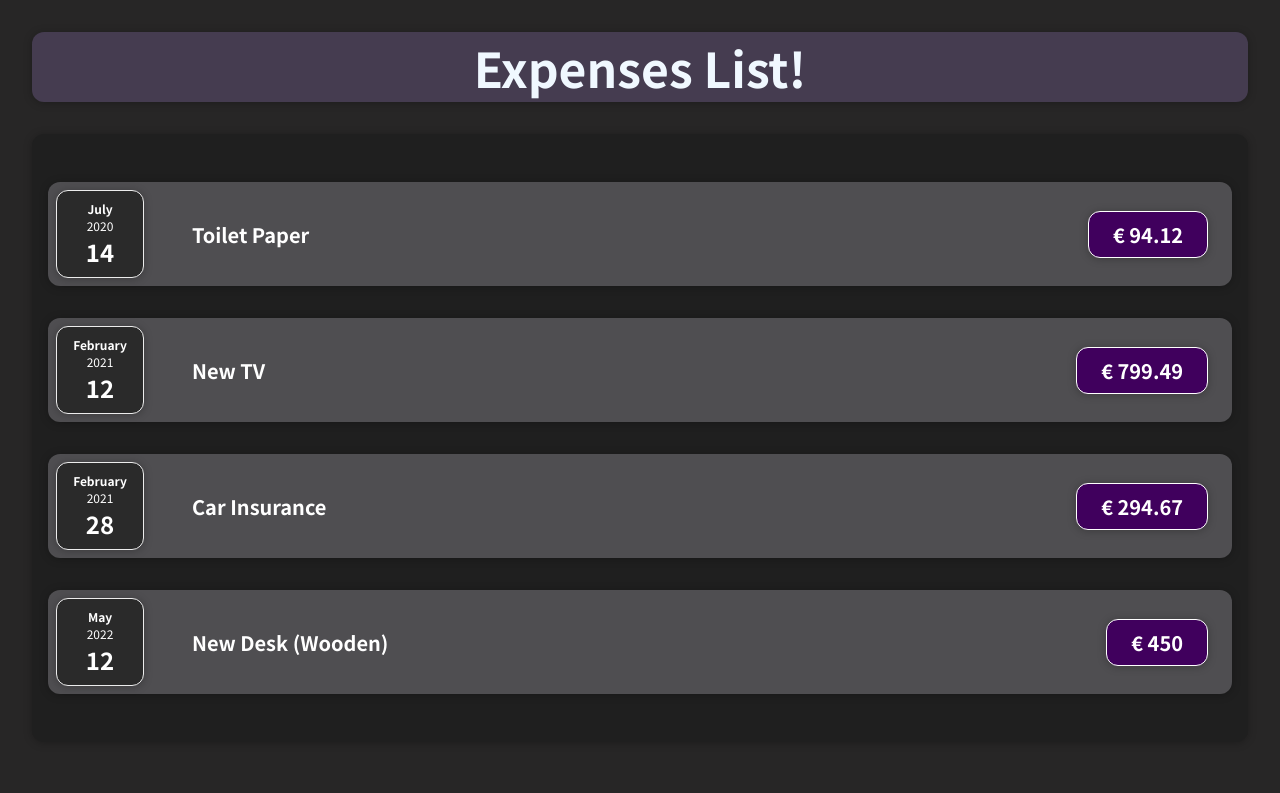
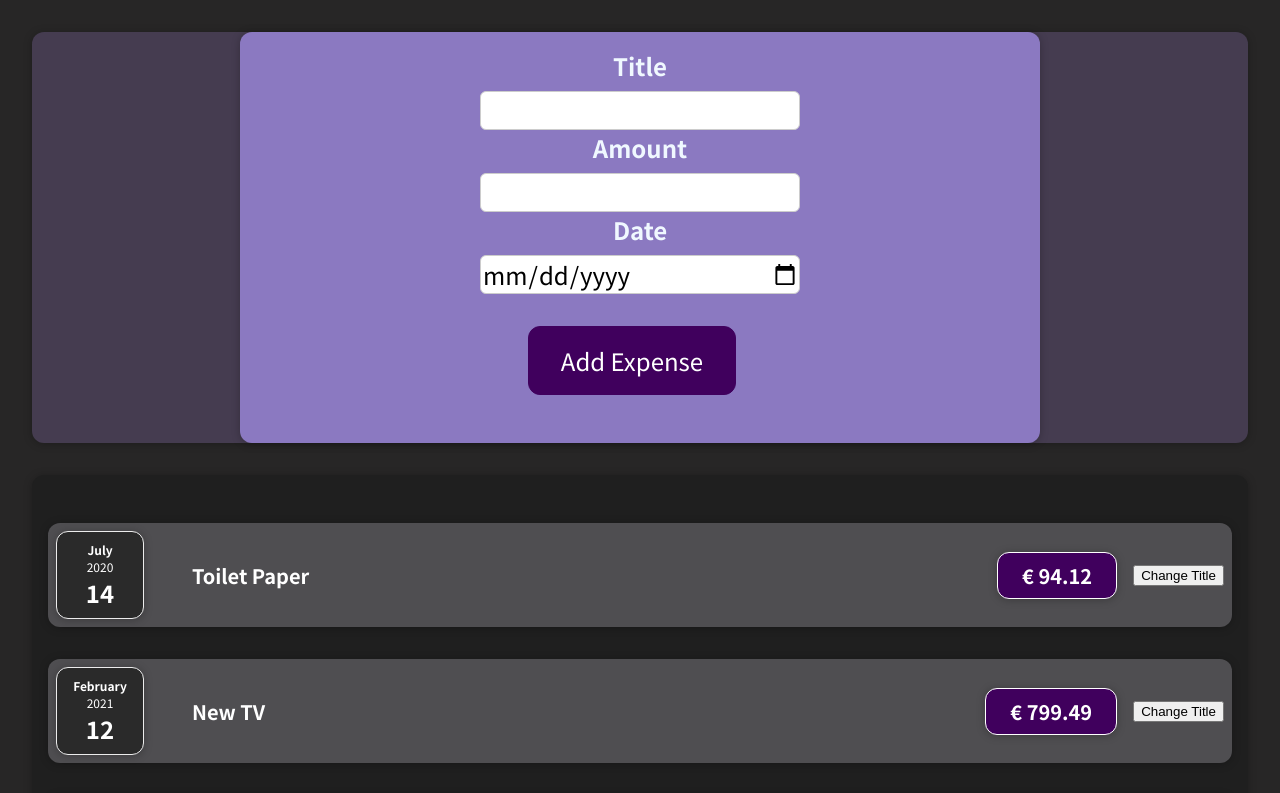
Before and after one commit to IbrahimMuharib/Expenses-react-app, a React (Create React App) app: page / in a window 1280 px wide. Shown: the top 793 px of the page. Built offline with nearby package versions, Linux system fonts and the light colour scheme.

Commit message:
feat: Added new expense form

```diff
--- a/src/App.tsx
+++ b/src/App.tsx
@@ -3,12 +3,13 @@ import expensesData from "./components/expensesData.json";
 import Expenses from "./components/ExpensesList/Expenses/Expenses";
 import "./App.css";
 import Card from "./components/UI/Card";
+import NewExpense from "./components/CreateExpenses/NewExpense/NewExpense.tsx";
 function App(): JSX.Element | null {
   let expensesList: Expense[] = parseJsonData(expensesData);
   return (
     <div>
       <Card className="expenses_header">
-        <h1>Expenses List!</h1>
+        <NewExpense></NewExpense>
       </Card>
       <Expenses expenses={expensesList} />
     </div>
--- /dev/null
+++ b/src/components/CreateExpenses/ExpenseForm/ExpenseForm.css
@@ -0,0 +1,27 @@
+.new-expense__controls {
+    display: flex;
+    flex-wrap: wrap;
+    gap: 1rem;
+    margin-bottom: 1rem;
+    text-align: left;
+  }
+
+  .new-expense__control label {
+    font-weight: bold;
+    margin-bottom: 0.5rem;
+    display: block;
+  }
+
+  .new-expense__control input {
+    font: inherit;
+    border-radius: 6px;
+    border: 1px solid #ccc;
+    width: 20rem;
+    max-width: 100%;
+  }
+
+  .new-expense__actions {
+    padding: 1rem;
+    margin: 1rem;
+    text-align:center
+  }
--- /dev/null
+++ b/src/components/CreateExpenses/ExpenseForm/ExpenseForm.tsx
@@ -0,0 +1,51 @@
+import { useState } from "react";
+import userFormInput from "../userFormInput";
+import "./ExpenseForm.css";
+
+export default function ExpenseForm() {
+    const [userInput, setUserInput] = useState<userFormInput>({enteredTitle: '', enteredAmount: '', enteredDate: ''})
+
+  function titleChangeHandler(event: React.ChangeEvent<HTMLInputElement>) {
+    setUserInput((prevState) => {return {...prevState, enteredTitle:event.target.value};});
+  }
+
+  function amountChangeHandler(event: React.ChangeEvent<HTMLInputElement>) {
+    setUserInput((prevState) => {return {...prevState, enteredAmount:event.target.value};});
+  }
+
+  function dateChangeHandler(event: React.ChangeEvent<HTMLInputElement>) {
+    setUserInput((prevState) => {return {...prevState, enteredDate:event.target.value};});
+  }
+
+  return (
+    <form>
+      <div className="new-expense__control">
+        <div className="new-expense__control">
+          <label>Title</label>
+          <input type="text" onChange={titleChangeHandler} />
+        </div>
+        <div className="new-expense__control">
+          <label>Amount</label>
+          <input
+            type="number"
+            min="0.01"
+            step="0.01"
+            onChange={amountChangeHandler}
+          />
+        </div>
+        <div className="new-expense__control">
+          <label className="">Date</label>
+          <input
+            type="date"
+            min={"2017-01-01"}
+            max={"2023-12-31"}
+            onChange={dateChangeHandler}
+          />
+        </div>
+      </div>
+      <div className="new-expense__actions">
+        <button type="submit"> Add Expense </button>
+      </div>
+    </form>
+  );
+}
--- /dev/null
+++ b/src/components/CreateExpenses/NewExpense/NewExpense.css
@@ -0,0 +1,36 @@
+.new-expense {
+  background-color: #a792eeb6;
+  padding: 1rem;
+  margin: 2rem auto;
+  width: 50rem;
+  max-width: 95%;
+  text-align: center;
+}
+
+.new-expense button {
+  font: inherit;
+  cursor: pointer;
+  padding: 1rem 2rem;
+  border: 1px solid #40005d;
+  background-color: #40005d;
+  color: white;
+  border-radius: 12px;
+  margin-right: 1rem;
+}
+
+.new-expense button:hover,
+.new-expense button:active {
+  background-color: #510674;
+  border-color: #510674;
+}
+
+.new-expense button.alternative {
+  color: #220131;
+  border-color: transparent;
+  background-color: transparent;
+}
+
+.new-expense button.alternative:hover,
+.new-expense button.alternative:active {
+  background-color: #ddb3f8;
+}
--- /dev/null
+++ b/src/components/CreateExpenses/NewExpense/NewExpense.tsx
@@ -0,0 +1,11 @@
+import './NewExpense.css'
+import ExpenseForm from "../ExpenseForm/ExpenseForm"
+import Card from '../../UI/Card';
+
+export default function NewExpense(){
+    return (
+        <Card className="new-expense">
+            <ExpenseForm></ExpenseForm>
+        </Card>
+    )
+}
--- /dev/null
+++ b/src/components/CreateExpenses/userFormInput.ts
@@ -0,0 +1,6 @@
+type userFormInput = {
+  enteredTitle: string;
+  enteredAmount: string;
+  enteredDate: string;
+};
+export default userFormInput
--- a/src/components/ExpensesList/ExpenseItem/ExpenseItem.tsx
+++ b/src/components/ExpensesList/ExpenseItem/ExpenseItem.tsx
@@ -2,14 +2,23 @@ import "./ExpenseItem.css";
 import { Expense } from "../Expense";
 import ExpenseDate from "../ExpenseDate/ExpenseDate";
 import Card from "../../UI/Card";
+import { useState } from "react";
 function ExpenseItem({ expense }: { expense: Expense }): JSX.Element | null {
+
+  const [title, setTitle] = useState(expense.title);
+  const clickHandler = () => {
+    setTimeout(() => {setTitle('SS')}, 3000)
+  setTitle('A')
+  }
+
   return (
     <Card className="expense-item">
       <ExpenseDate date={expense.date} />
       <div className="expense-item__description">
-        <h2>{expense.title}</h2>
+        <h2>{title}</h2>
         <Card className="expense-item__price">€ {expense.amount}</Card>
       </div>
+      <button onClick={clickHandler}> Change Title </button>
     </Card>
   );
 }
```
